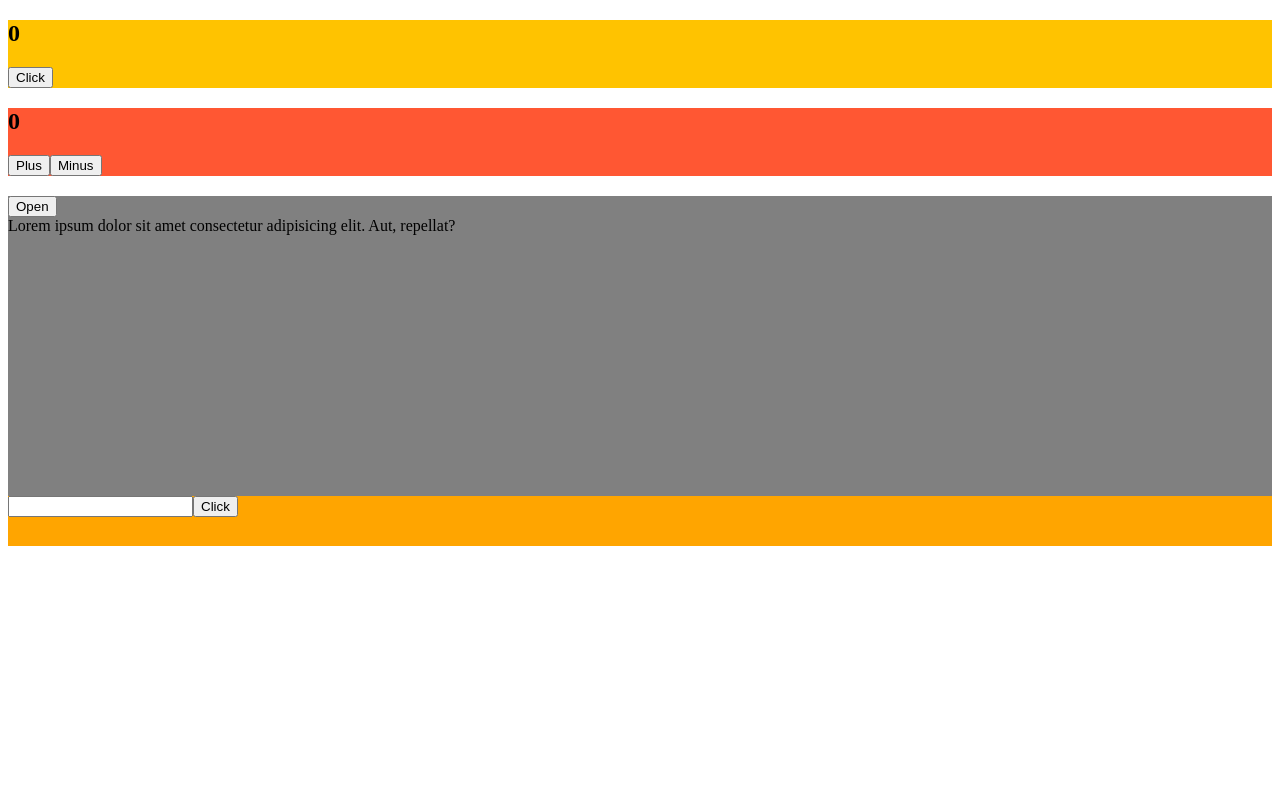
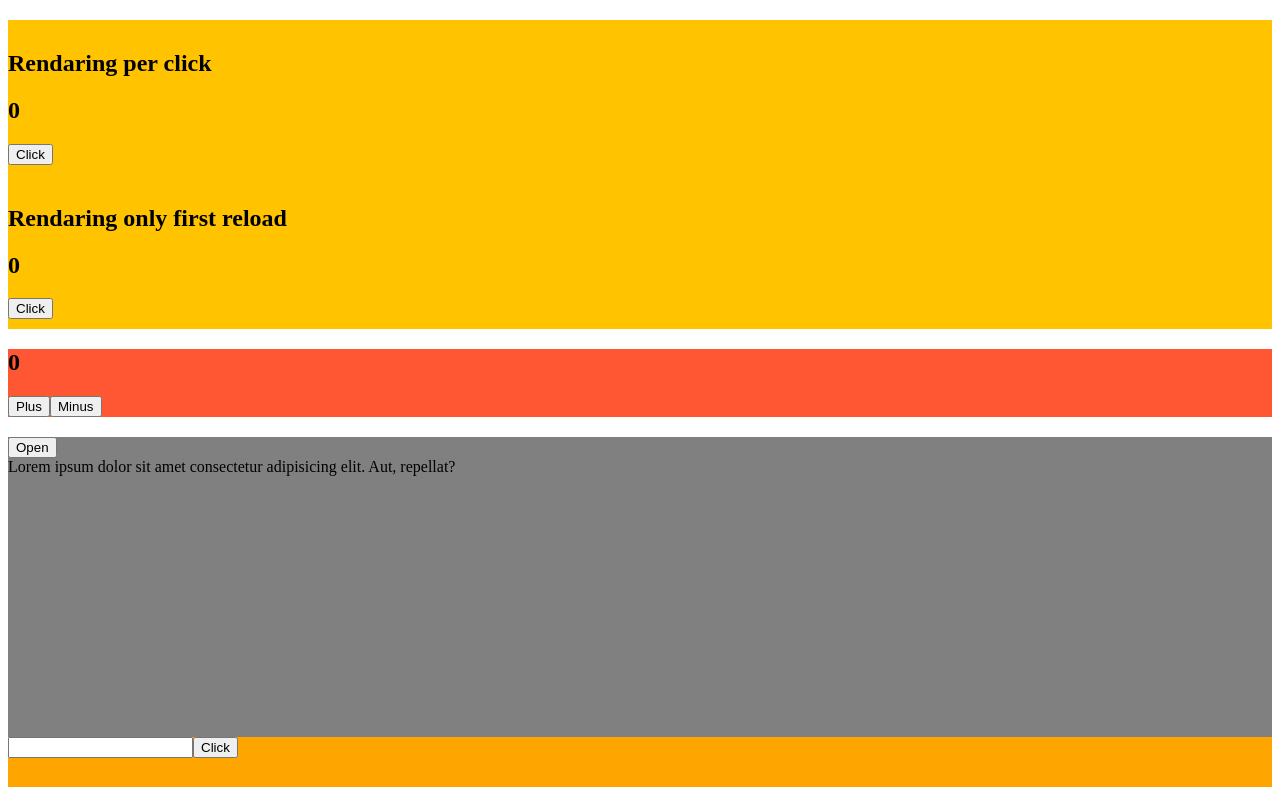
Before and after one commit to mnosumon/hook-practice, a React (Vite) app: page / in a window 1280 px wide. Built offline with nearby package versions, Linux system fonts and the light colour scheme.

Commit message:
useEffect Hook empty dependancy

```diff
--- a/src/page/UseEffectHook.jsx
+++ b/src/page/UseEffectHook.jsx
@@ -2,14 +2,26 @@ import React, { useEffect, useState } from 'react'
 
 const UseEffectHook = () => {
     let [count, setCount] = useState(0)
+    let [count1, setCount1] = useState(0)
     useEffect(()=>{
         document.title = count
     },)
+    useEffect(()=>{
+        document.title = count1
+    },[])
   return (
     <>
         <section style={{margin:"20px 0", backgroundColor: "#FFC300"}}>
-            <h2>{count}</h2>
-            <button onClick={(e)=>setCount(count+1)}>Click</button>
+            <div style={{padding: "10px 0"}}>
+                <h1>Rendaring per click</h1>
+                <h2>{count}</h2>
+                <button onClick={(e)=>setCount(count+1)}>Click</button>
+            </div>
+            <div style={{padding: "10px 0"}}>
+                <h1>Rendaring only first reload</h1>
+                <h2>{count1}</h2>
+                <button onClick={(e)=>setCount1(count1+2)}>Click</button>
+            </div>
         </section>
     </>
   )
```
